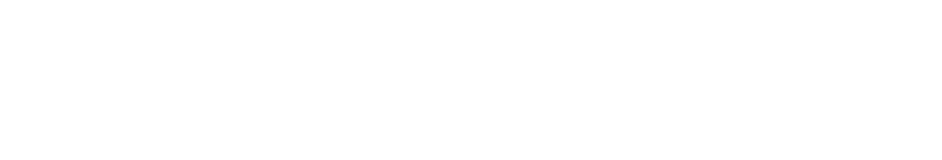
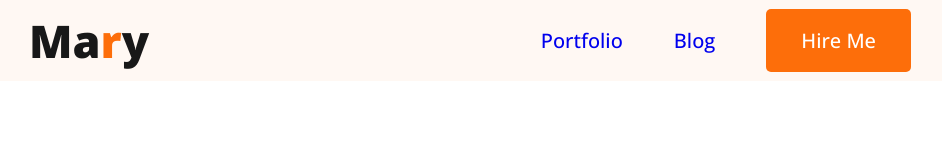
Before and after one commit to mishualways/web-day5-portfolio-website-create, a plain HTML site: page index.html in a window 1280 px wide. Shown: the whole page, without its empty margins (170-1112 px from the left). Drawn offline with nearby package versions, Linux system fonts and the light colour scheme.

Commit message:
create a navigation menu

```diff
--- /dev/null
+++ b/css/style.css
@@ -0,0 +1,58 @@
+*{
+    margin: 0;
+    padding: 0;
+    box-sizing: border-box;
+}
+
+/* shared Style */
+.font-family {
+    font-family: "Open Sans", sans-serif;
+    font-optical-sizing: auto;
+}
+
+.logo h2{
+    font-size: 45px;
+    font-weight: 900;
+    color: #181818;
+}
+.logo h2 span{
+    color: #FD6E0A;
+}
+
+.btn{
+    background-color: #FD6E0A;
+    color: #FFFFFF !important;
+    border-radius: 5px;
+    padding: 18px 35px;
+
+}
+
+
+/* main style */
+header{
+    background: #FFF8F3;
+    /* background-color: red; */
+    padding: 10px;
+}
+
+nav{
+    width: 70%;
+    max-width: 1140px;
+    margin: 0 auto;
+    display: flex;
+    justify-content: space-between;
+    align-items: center;
+}
+
+nav .menu{
+    display: flex;
+    justify-content: space-between;
+    gap: 51px;
+    list-style: none;
+}
+nav .menu a{
+    text-decoration: none;
+    font-size: 20px;
+    font-weight: 500;
+    /* color: #474747; */
+}
--- a/index.html
+++ b/index.html
@@ -1,11 +1,36 @@
 <!DOCTYPE html>
 <html lang="en">
+
 <head>
     <meta charset="UTF-8">
     <meta name="viewport" content="width=device-width, initial-scale=1.0">
     <title>Pranta kumarnath portfolio</title>
+    <!-- css file link  -->
+    <link rel="stylesheet" href="./css/style.css">
+
+    <!-- Google Font -->
+    <link rel="preconnect" href="https://fonts.googleapis.com">
+    <link rel="preconnect" href="https://fonts.gstatic.com" crossorigin>
+    <link
+        href="https://fonts.googleapis.com/css2?family=Open+Sans:ital,wght@0,300..800;1,300..800&family=Poppins:ital,wght@0,100;0,200;0,300;0,400;0,500;0,600;0,700;0,800;0,900;1,100;1,200;1,300;1,400;1,500;1,600;1,700;1,800;1,900&display=swap"
+        rel="stylesheet">
 </head>
-<body>
+
+<body class="font-family">
+    <header>
+        <nav>
+            <div class="logo">
+                <h2>Ma<span>r</span>y</h2>
+            </div>
+
+            <ul class="menu">
+                <li><a href="#">Portfolio</a></li>
+                <li><a href="#">Blog</a></li>
+                <li><a href="#" class="btn">Hire Me</a></li>
+            </ul>
+        </nav>
+    </header>
 
 </body>
+
 </html>
```
